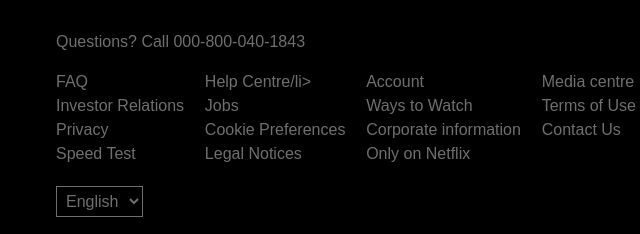
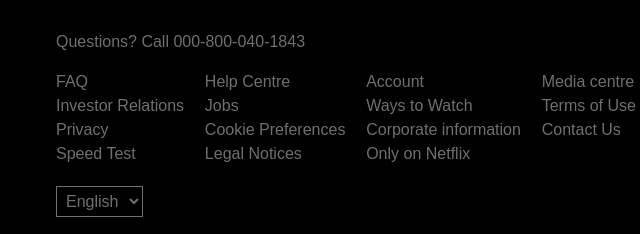
Before and after one commit to pradeepdeep82/Netflix_Clone_Front_Page, a plain HTML site: page index.html in a window 1280 px wide. Shown: the part 3115-3349 px from the top of the page, 344-984 px from the left. Drawn offline with nearby package versions, Linux system fonts and the light colour scheme; a web font is replaced by a local one.

Commit message:
Add files via upload

```diff
--- a/index.html
+++ b/index.html
@@ -134,7 +134,7 @@
             <li>Speed Test</li>
           </div>
           <div class="secondList">
-            <li>Help Centre/li>
+            <li>Help Centre</li>
             <li>Jobs</li>
             <li>Cookie Preferences</li>
             <li>Legal Notices</li>
```
